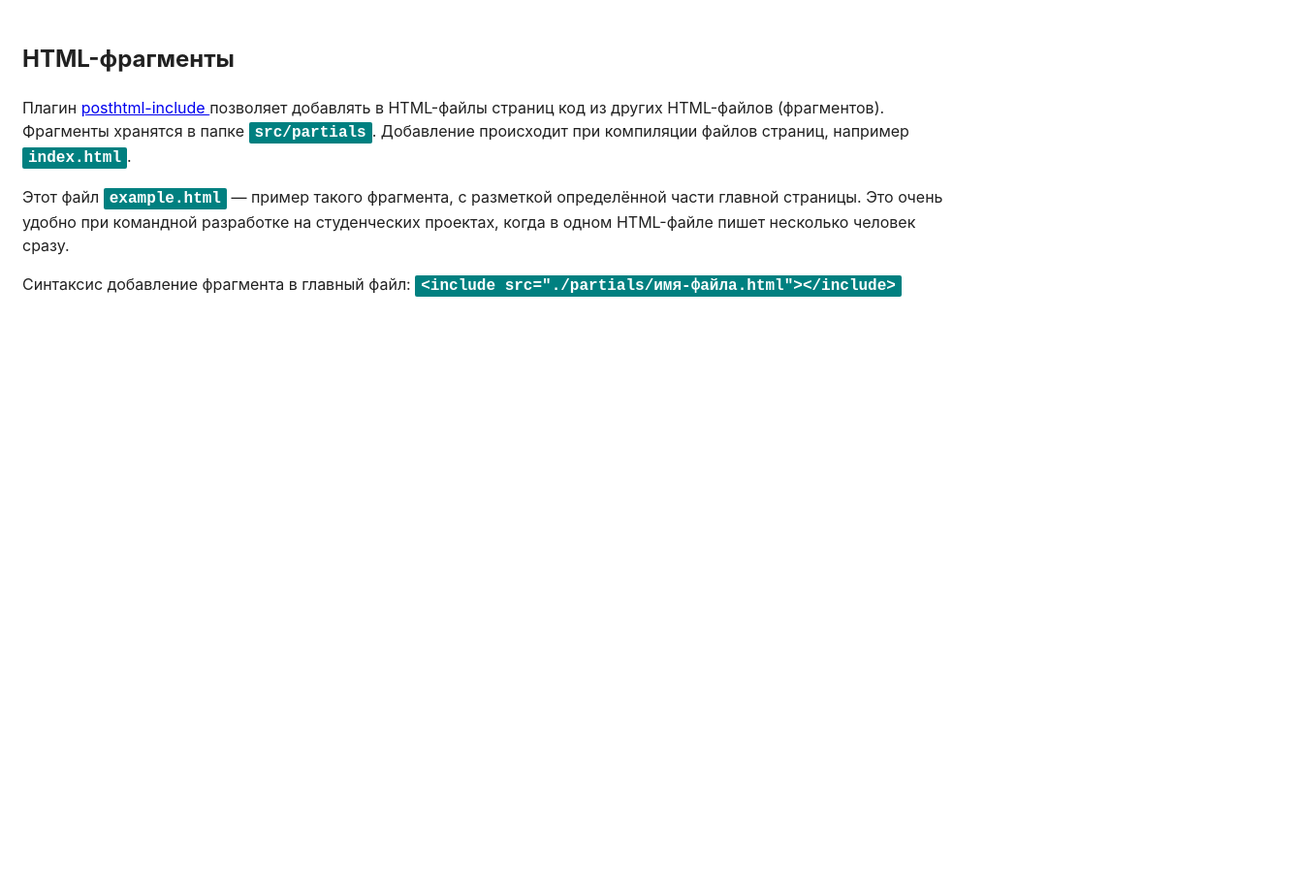
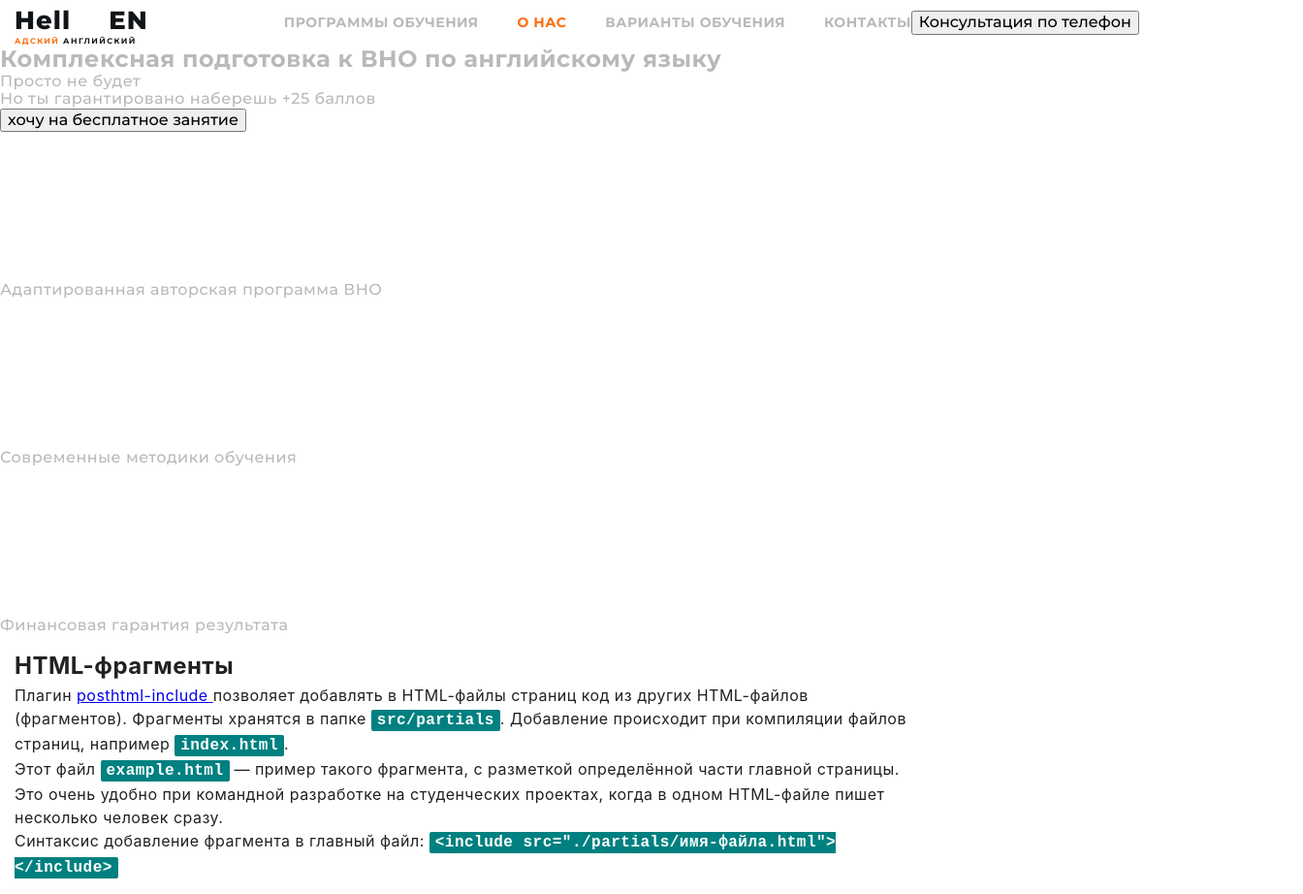
Before and after one commit to Irina-Blazhevich/group-project, a website built with Parcel: page src/index.html in a window 1280 px wide. Shown: the whole page at 97% size, 1344 px wide, since content can reach past the window. Before the commit the page ends 800 px from the top, so only its background shows below. Built offline with nearby package versions, Linux system fonts and the light colour scheme.

Commit message:
Добавляет паршалы , разметку , стили

```diff
--- a/src/index.html
+++ b/src/index.html
@@ -4,8 +4,11 @@
     <meta charset="UTF-8" />
     <meta name="viewport" content="width=device-width, initial-scale=1.0" />
     <title>Заголовок страницы</title>
+    <link href="https://fonts.googleapis.com/css2?family=Montserrat:wght@500;600;700;800&display=swap" rel="stylesheet">
   </head>
   <body>
+
+     <include src="./partials/page-headr.html"></include>
     <!-- Так добавляются фрагменты в главные HTML-файлы страниц. -->
     <include src="./partials/example.html"></include>
 
--- a/src/partials/page-headr.html
+++ b/src/partials/page-headr.html
@@ -1,23 +1,25 @@
 <header class="#">
-
-    <div class="#">
-        <span class="logo">Hell</span>
-           <svg class="icon">
-                <use href="./img/symbol-defs.svg#icon-fire"></use>
+    <div class="container flex">
+    <div>
+        <p class="logo">Hell
+           <svg width="22" height="30">
+                <use></use>
             </svg>
-        <span class="logo">EN</span>
-        <p class="#"> <span class="#">Адский</span> английский </p>
+            EN
+        </p>
+        <p class="text-style"> <span class="hell-style">Адский</span> английский </p>
     </div>
 
-        <nav>
-            <ul class="list">
-                <li><a href="#" class="link">Программы обучения</a></li>
-                <li><a href="#" class="link">О нас</a></li>
-                <li><a href="#" class="link">Варианты обучения</a></li>
-                <li><a href="#" class="link">Контакты</a></li>
+        <nav class="flex-for-nav">
+            <ul class="list navigation">
+                <li class="guide"><a href="#" class="quide-link">Программы обучения</a></li>
+                <li class="guide"><a href="#" class="quide-link"><span class="about-us">О нас</span></a></li>
+                <li class="guide"><a href="#" class="quide-link">Варианты обучения</a></li>
+                <li class="guide"><a href="#" class="quide-link">Контакты</a></li>
             </ul>
             <button>Консультация по телефон</button>
         </nav>
+    </div>
 </header>
 <!-- Блок герой -->
 <section>
@@ -29,20 +31,20 @@
     <button>хочу на бесплатное занятие</button>
     <ul>
         <li>
-            <svg class="icon">
-                <use href="./img/symbol-defs.svg#icon-fire"></use>
+            <svg>
+                <use></use>
             </svg>
             <p>Адаптированная авторская программа ВНО</p>
         </li>
         <li>
-            <svg class="icon">
-                <use href="./img/symbol-defs.svg#icon-fire"></use>
+            <svg >
+                <use></use>
             </svg>
             <p> Современные методики обучения</p>
         </li>
         <li>
-            <svg class="icon">
-                <use href="./img/symbol-defs.svg#icon-fire"></use>
+            <svg>
+                <use></use>
             </svg>
             <p> Финансовая гарантия результата</p>
         </li>
--- /dev/null
+++ b/src/sass/base/_common.scss
@@ -0,0 +1,41 @@
+ html {
+     box-sizing: border-box;
+ }
+
+ *,
+ *::before,
+ *::after {
+   box-sizing: inherit;
+ }
+ h1,
+ h2,
+ h3,
+h4,
+ h5,
+ h6{
+   margin: 0;
+   padding: 0;
+ }
+ ul,
+ li{
+   margin: 0;
+   padding: 0;
+ }
+ p{
+   margin: 0;
+   padding: 0;
+ }
+
+ body{
+ color: #B9B9B9;
+ font-family: 'Montserrat', sans-serif;
+ letter-spacing: 0.03em;
+ margin: 0;
+ }
+.container{
+width: 1344px;
+padding-left: 15px;
+padding-right: 15px;
+margin-left: auto;
+margin-right: auto;
+}
--- /dev/null
+++ b/src/sass/layout/_page-headr.scss
@@ -0,0 +1,56 @@
+.logo{
+color: $logo-color;
+font-weight: 800;
+font-size: 26px;
+line-height: 1.2;
+
+letter-spacing: 0.04em;
+}
+.list{
+    list-style: none;
+}
+.text-style{
+    font-weight: bold;
+font-size: 8px;
+line-height: 10px;
+/* identical to box height */
+
+letter-spacing: 0.18em;
+text-transform: uppercase;
+color: $logo-color;
+}
+.hell-style{
+color: $accent-color;
+}
+.flex{
+display: flex;
+}
+.flex-for-nav{
+display: flex;
+}
+.flex-for-nav{
+align-items: center;
+}
+.navigation{
+display: flex;
+}
+.quide-link{
+text-decoration: none;
+
+font-style: normal;
+font-weight: bold;
+font-size: 14px;
+line-height: 1.2;
+
+color: $nav-color;
+text-transform: uppercase;
+}
+.guide:first-child{
+ margin-left: 140px;
+}
+.guide:nth-last-child(-n + 3){
+    margin-left: 40px;
+}
+.about-us{
+    color: $accent-color;
+}
--- a/src/sass/main.scss
+++ b/src/sass/main.scss
@@ -4,4 +4,13 @@
  */
 
 // Стили для файла с примером HTML-фрагмента
+@import './utils/normalz';
 @import './example';
+@import './utils/varibals';
+@import './utils/font';
+@import './base/common';
+@import './components/button';
+@import './layout/page-headr';
+@import './components/logo';
+@import './layout/section-hero';
+@import './components/menu';
--- /dev/null
+++ b/src/sass/utils/_normalz.scss
@@ -0,0 +1,287 @@
+/*! modern-normalize v1.0.0 | MIT License | https://github.com/sindresorhus/modern-normalize */
+
+/*
+Document
+========
+*/
+
+/**
+Use a better box model (opinionated).
+*/
+
+*,
+*::before,
+*::after {
+  box-sizing: border-box;
+}
+
+/**
+Use a more readable tab size (opinionated).
+*/
+
+:root {
+  -moz-tab-size: 4;
+  tab-size: 4;
+}
+
+/**
+1. Correct the line height in all browsers.
+2. Prevent adjustments of font size after orientation changes in iOS.
+*/
+
+html {
+  line-height: 1.15; /* 1 */
+  -webkit-text-size-adjust: 100%; /* 2 */
+}
+
+/*
+Sections
+========
+*/
+
+/**
+Remove the margin in all browsers.
+*/
+
+body {
+  margin: 0;
+}
+
+/**
+Improve consistency of default fonts in all browsers. (https://github.com/sindresorhus/modern-normalize/issues/3)
+*/
+
+body {
+  font-family: system-ui, -apple-system,
+    /* Firefox supports this but not yet `system-ui` */ "Segoe UI", Roboto,
+    Helvetica, Arial, sans-serif, "Apple Color Emoji", "Segoe UI Emoji";
+}
+
+/*
+Grouping content
+================
+*/
+
+/**
+1. Add the correct height in Firefox.
+2. Correct the inheritance of border color in Firefox. (https://bugzilla.mozilla.org/show_bug.cgi?id=190655)
+*/
+
+hr {
+  height: 0; /* 1 */
+  color: inherit; /* 2 */
+}
+
+/*
+Text-level semantics
+====================
+*/
+
+/**
+Add the correct text decoration in Chrome, Edge, and Safari.
+*/
+
+abbr[title] {
+  text-decoration: underline dotted;
+}
+
+/**
+Add the correct font weight in Edge and Safari.
+*/
+
+b,
+strong {
+  font-weight: bolder;
+}
+
+/**
+1. Improve consistency of default fonts in all browsers. (https://github.com/sindresorhus/modern-normalize/issues/3)
+2. Correct the odd 'em' font sizing in all browsers.
+*/
+
+code,
+kbd,
+samp,
+pre {
+  font-family: ui-monospace, SFMono-Regular, Consolas, "Liberation Mono", Menlo,
+    monospace; /* 1 */
+  font-size: 1em; /* 2 */
+}
+
+/**
+Add the correct font size in all browsers.
+*/
+
+small {
+  font-size: 80%;
+}
+
+/**
+Prevent 'sub' and 'sup' elements from affecting the line height in all browsers.
+*/
+
+sub,
+sup {
+  font-size: 75%;
+  line-height: 0;
+  position: relative;
+  vertical-align: baseline;
+}
+
+sub {
+  bottom: -0.25em;
+}
+
+sup {
+  top: -0.5em;
+}
+
+/*
+Tabular data
+============
+*/
+
+/**
+1. Remove text indentation from table contents in Chrome and Safari. (https://bugs.chromium.org/p/chromium/issues/detail?id=999088, https://bugs.webkit.org/show_bug.cgi?id=201297)
+2. Correct table border color inheritance in all Chrome and Safari. (https://bugs.chromium.org/p/chromium/issues/detail?id=935729, https://bugs.webkit.org/show_bug.cgi?id=195016)
+*/
+
+table {
+  text-indent: 0; /* 1 */
+  border-color: inherit; /* 2 */
+}
+
+/*
+Forms
+=====
+*/
+
+/**
+1. Change the font styles in all browsers.
+2. Remove the margin in Firefox and Safari.
+*/
+
+button,
+input,
+optgroup,
+select,
+textarea {
+  font-family: inherit; /* 1 */
+  font-size: 100%; /* 1 */
+  line-height: 1.15; /* 1 */
+  margin: 0; /* 2 */
+}
+
+/**
+Remove the inheritance of text transform in Edge and Firefox.
+1. Remove the inheritance of text transform in Firefox.
+*/
+
+button,
+select {
+  /* 1 */
+  text-transform: none;
+}
+
+/**
+Correct the inability to style clickable types in iOS and Safari.
+*/
+
+button,
+[type="button"],
+[type="reset"],
+[type="submit"] {
+  -webkit-appearance: button;
+}
+
+/**
+Remove the inner border and padding in Firefox.
+*/
+
+::-moz-focus-inner {
+  border-style: none;
+  padding: 0;
+}
+
+/**
+Restore the focus styles unset by the previous rule.
+*/
+
+:-moz-focusring {
+  outline: 1px dotted ButtonText;
+}
+
+/**
+Remove the additional ':invalid' styles in Firefox.
+See: https://github.com/mozilla/gecko-dev/blob/2f9eacd9d3d995c937b4251a5557d95d494c9be1/layout/style/res/forms.css#L728-L737
+*/
+
+:-moz-ui-invalid {
+  box-shadow: none;
+}
+
+/**
+Remove the padding so developers are not caught out when they zero out 'fieldset' elements in all browsers.
+*/
+
+legend {
+  padding: 0;
+}
+
+/**
+Add the correct vertical alignment in Chrome and Firefox.
+*/
+
+progress {
+  vertical-align: baseline;
+}
+
+/**
+Correct the cursor style of increment and decrement buttons in Safari.
+*/
+
+::-webkit-inner-spin-button,
+::-webkit-outer-spin-button {
+  height: auto;
+}
+
+/**
+1. Correct the odd appearance in Chrome and Safari.
+2. Correct the outline style in Safari.
+*/
+
+[type="search"] {
+  -webkit-appearance: textfield; /* 1 */
+  outline-offset: -2px; /* 2 */
+}
+
+/**
+Remove the inner padding in Chrome and Safari on macOS.
+*/
+
+::-webkit-search-decoration {
+  -webkit-appearance: none;
+}
+
+/**
+1. Correct the inability to style clickable types in iOS and Safari.
+2. Change font properties to 'inherit' in Safari.
+*/
+
+::-webkit-file-upload-button {
+  -webkit-appearance: button; /* 1 */
+  font: inherit; /* 2 */
+}
+
+/*
+Interactive
+===========
+*/
+
+/*
+Add the correct display in Chrome and Safari.
+*/
+
+summary {
+  display: list-item;
+}
--- /dev/null
+++ b/src/sass/utils/_varibals.scss
@@ -0,0 +1,3 @@
+$logo-color: #111518;
+$nav-color: #B9B9B9;
+$accent-color:  #FF6B09;
```
Also changed, not shown: src/sass/_example.scss (line endings or trailing spaces), src/sass/components/_button.scss (added), src/sass/components/_logo.scss (added), src/sass/components/_menu.scss (added), src/sass/layout/_section-hero.scss (added), src/sass/utils/_font.scss (added).
